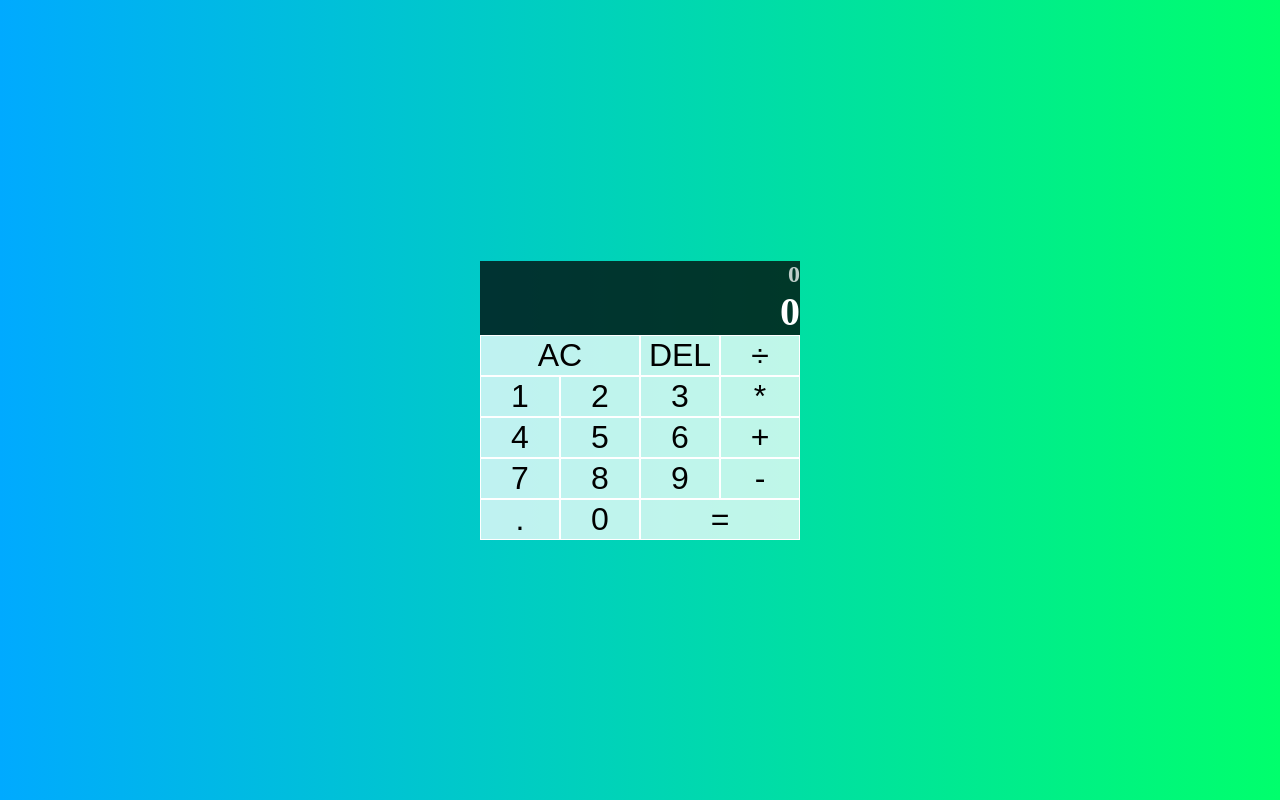
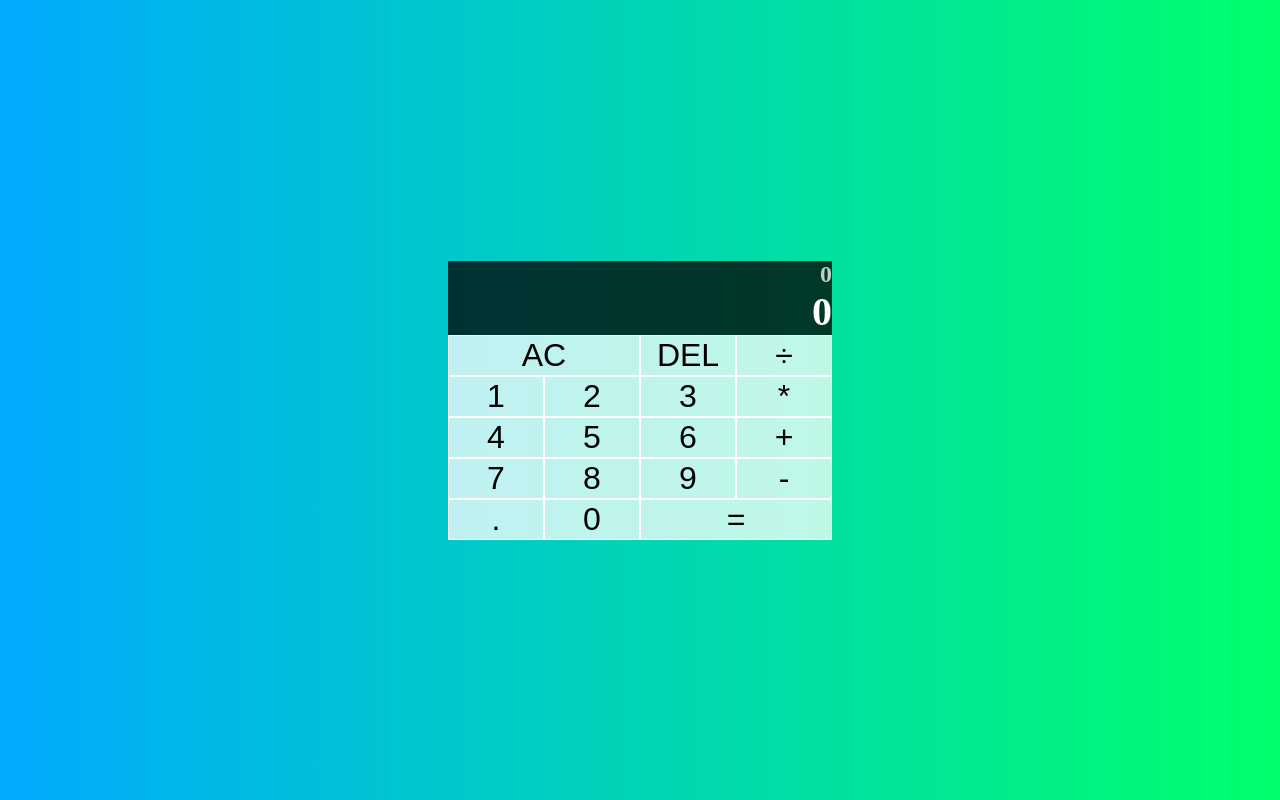
Before and after one commit to MokshithPV/Calculator, a plain HTML site: page index.html in a window 1280 px wide. Drawn offline with Linux system fonts and the light colour scheme.

Commit message:
Update styles.css

```diff
--- a/styles.css
+++ b/styles.css
@@ -10,7 +10,7 @@ body {
     justify-content: center;
     align-content: center;
     min-height: 100vh;
-    grid-template-columns: repeat(4, 10vh);
+    grid-template-columns: repeat(4, 12vh);
     grid-template-rows: minmax(6vh,fit-content) repeat(7, 6vh);
 }
 .prev{
```
